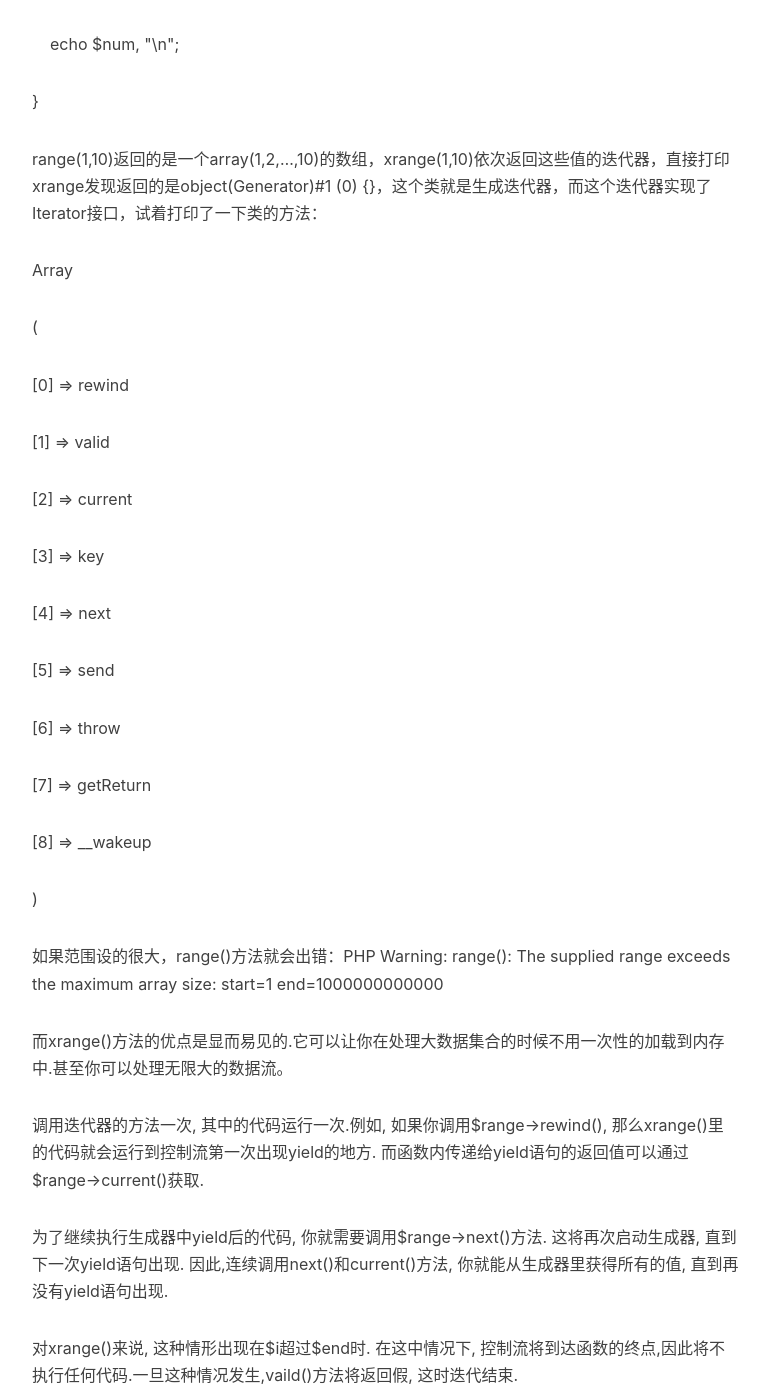
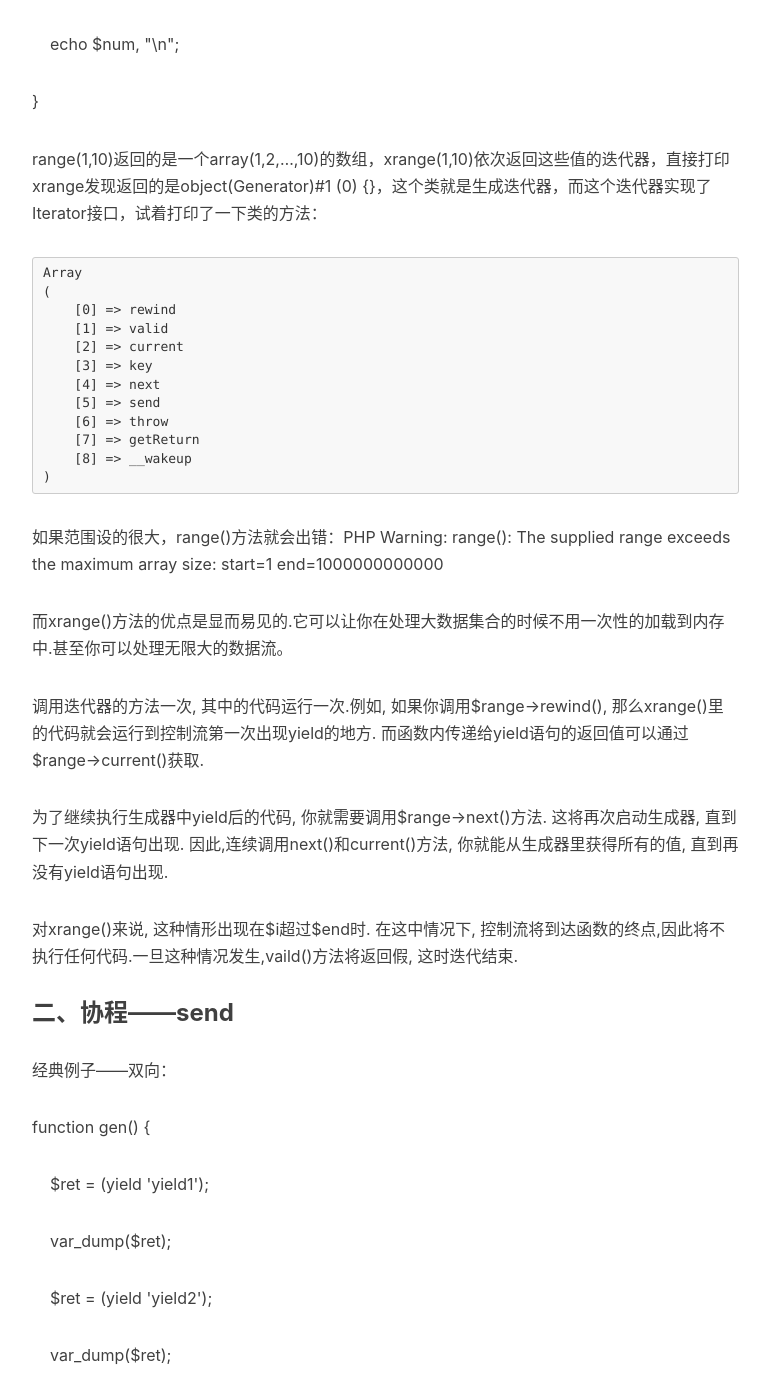
Before and after one commit to LucifaDva/lucifadva.github.com, a Jekyll site: the page built from _posts/2017-04-11-php-yield-2017.markdown, in a window 1280 px wide and 1400 px high, scrolled down 1038 px. Shown: the whole window, without its empty margins (233-1003 px from the left). Built offline with Jekyll 4.4.1, drawn with Linux system fonts in a browser that asks for light colours; nearby versions of some CDN libraries; comment, search, counter and statistics services are not loaded.

Commit message:
Update 2017-04-11-php-yield-2017.markdown

```diff
--- a/_posts/2017-04-11-php-yield-2017.markdown
+++ b/_posts/2017-04-11-php-yield-2017.markdown
@@ -27,18 +27,18 @@ tags:
 <p>}</p>
 
 <p>range(1,10)返回的是一个array(1,2,…,10)的数组，xrange(1,10)依次返回这些值的迭代器，直接打印xrange发现返回的是object(Generator)#1 (0) {}，这个类就是生成迭代器，而这个迭代器实现了Iterator接口，试着打印了一下类的方法：</p>
-<p>Array</p>
-<p>(</p>
-<p>    [0] => rewind</p>
-<p>    [1] => valid</p>
-<p>    [2] => current</p>
-<p>    [3] => key</p>
-<p>    [4] => next</p>
-<p>    [5] => send</p>
-<p>    [6] => throw</p>
-<p>    [7] => getReturn</p>
-<p>    [8] => __wakeup</p>
-<p>)</p>
+<pre>Array
+(
+    [0] => rewind
+    [1] => valid
+    [2] => current
+    [3] => key
+    [4] => next
+    [5] => send
+    [6] => throw
+    [7] => getReturn
+    [8] => __wakeup
+)</pre>
 <p>如果范围设的很大，range()方法就会出错：PHP Warning:  range(): The supplied range exceeds the maximum array size: start=1 end=1000000000000</p>
 <p>而xrange()方法的优点是显而易见的.它可以让你在处理大数据集合的时候不用一次性的加载到内存中.甚至你可以处理无限大的数据流。</p>
 调用迭代器的方法一次, 其中的代码运行一次.例如, 如果你调用$range->rewind(), 那么xrange()里的代码就会运行到控制流第一次出现yield的地方. 而函数内传递给yield语句的返回值可以通过$range->current()获取.</p>
```
